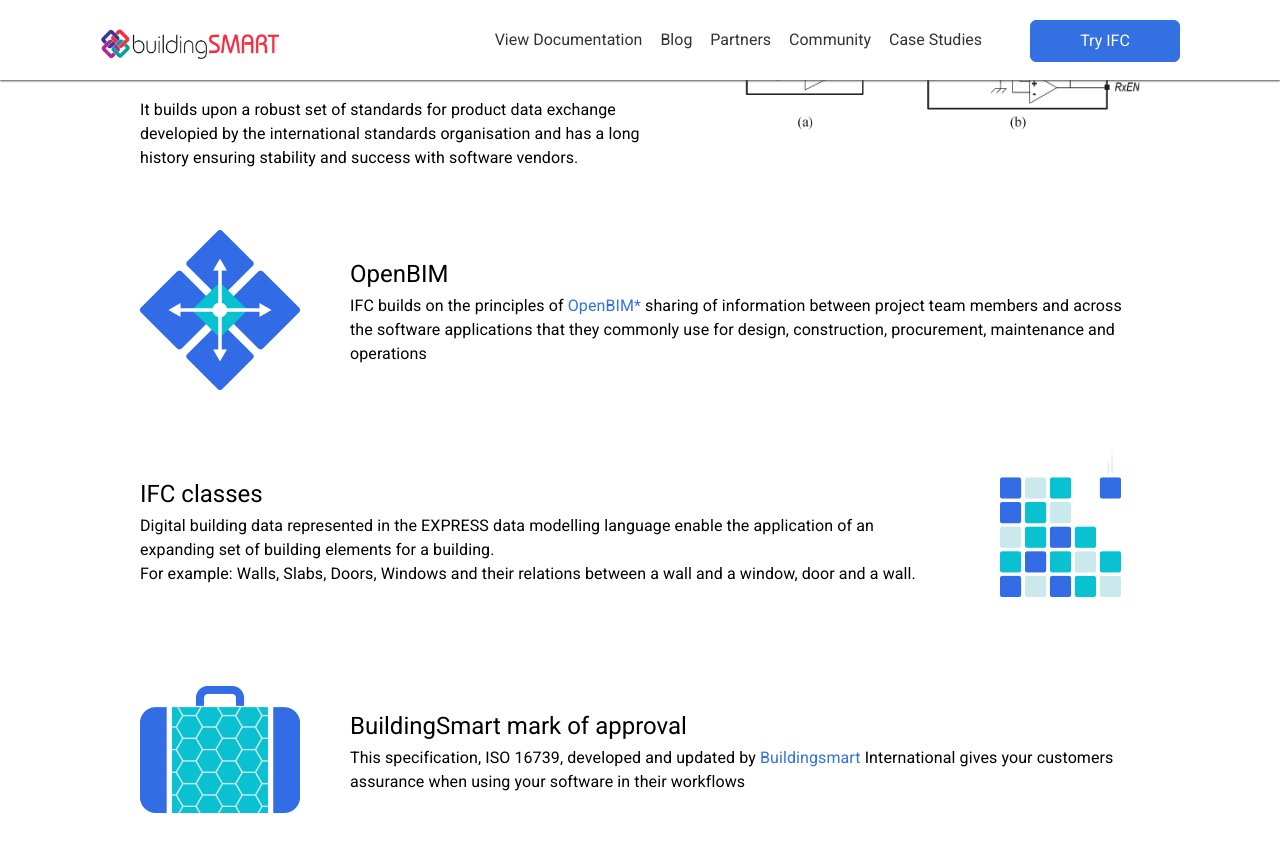
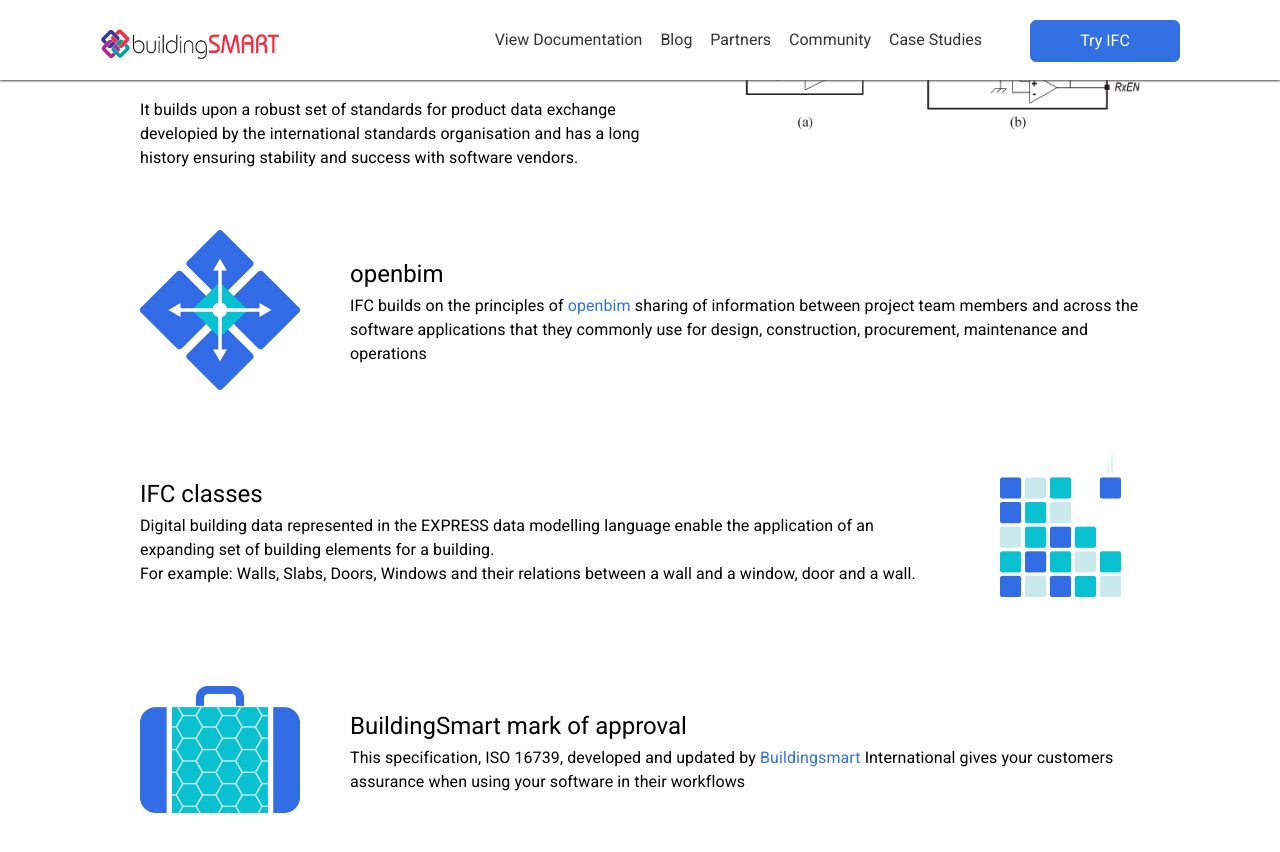
Before and after one commit to bigdoods/ifc-tech.org, a Jekyll site: the page built from index.html, in a window 1280 px wide and 900 px high, scrolled down 387 px. Shown: the top 852 px of the window. Built offline with Jekyll 4.4.1, drawn with Linux system fonts in a browser that asks for light colours; part of the change alters nothing that is shown.

```diff
--- a/index.html
+++ b/index.html
@@ -33,8 +33,8 @@ cid: home
 	<main>
 		<div class="image-wrapper"><img src="images/scalable.png"></div>
 		<div class="content">
-			<h4>OpenBIM</h4>
-			<p>IFC builds on the principles of <a href="http://www.graphisoft.com/archicad/open_bim/">OpenBIM*</a> sharing of information between project team members and across the software applications that they commonly use for design, construction, procurement, maintenance and operations </p>
+			<h4>openbim</h4>
+			<p>IFC builds on the principles of <a href="http://buildingsmart.org/standards/technical-vision/">openbim</a> sharing of information between project team members and across the software applications that they commonly use for design, construction, procurement, maintenance and operations </p>
 		</div>
 	</main>
 	<main>
```
